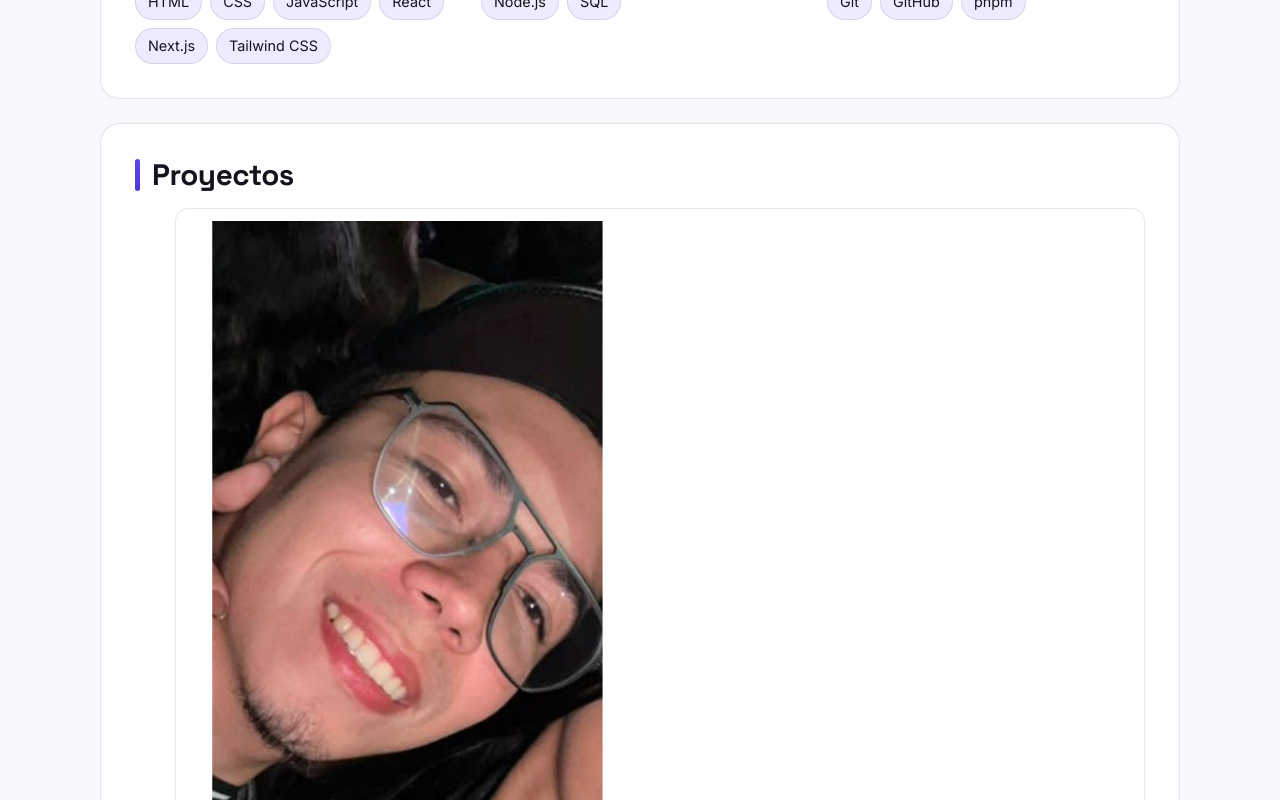
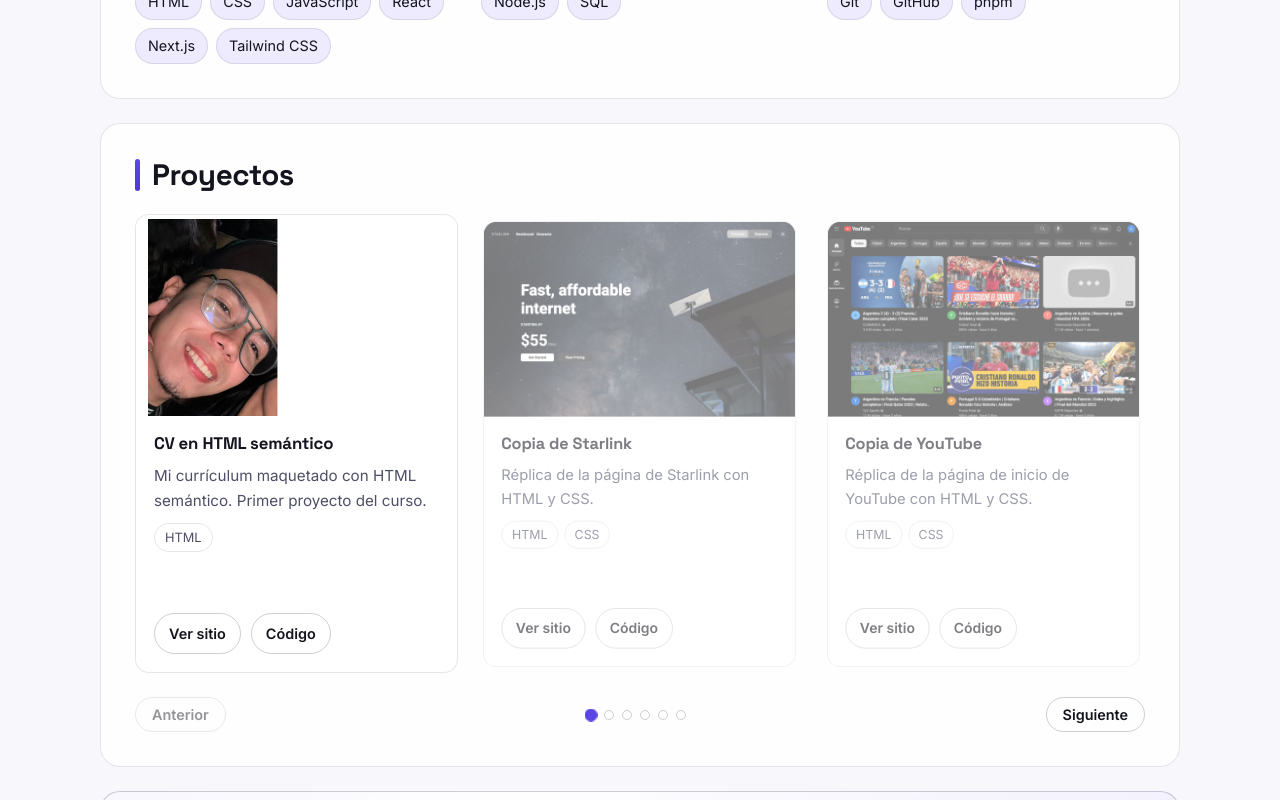
Before and after one commit to leninsio/portafolio, a Next.js app: page / in a window 1280 px wide. Shown: the part 860-1660 px from the top of the page. Built offline with nearby package versions, Linux system fonts and the light colour scheme.

Commit message:
style: refine animations and transitions

```diff
--- a/src/app/globals.css
+++ b/src/app/globals.css
@@ -165,6 +165,7 @@
 }
 
 .nav__link {
+  position: relative;
   display: block;
   padding: 8px 12px;
   border-radius: var(--radius-pill);
@@ -173,12 +174,35 @@
   text-decoration: none;
   white-space: nowrap;
   transition:
-    color 0.2s ease,
-    background-color 0.2s ease;
+    color 0.25s ease,
+    background-color 0.25s ease;
 }
 
-.nav__link:hover {
+.nav__link::after {
+  content: "";
+  position: absolute;
+  inset: auto 12px 4px;
+  height: 2px;
+  border-radius: var(--radius-pill);
+  background: var(--accent);
+  transform: scaleX(0);
+  transform-origin: left;
+  transition: transform 0.25s ease;
+}
+
+.nav__link:hover,
+.nav__link:focus-visible {
   background: var(--accent-soft);
+  color: var(--text);
+}
+
+.nav__link:hover::after,
+.nav__link:focus-visible::after,
+.nav__link[aria-current="true"]::after {
+  transform: scaleX(1);
+}
+
+.nav__link[aria-current="true"] {
   color: var(--text);
 }
 
@@ -222,6 +246,7 @@
   height: 420px;
   background: var(--glow);
   pointer-events: none;
+  animation: hero-glow 11s ease-in-out infinite alternate;
 }
 
 .hero > * {
@@ -273,19 +298,32 @@
   border-radius: var(--radius-pill);
   background: var(--accent-solid);
   color: var(--accent-text);
+  font-family: inherit;
   font-size: 0.95rem;
   font-weight: 600;
   text-decoration: none;
+  cursor: pointer;
   transition:
     transform 0.18s ease,
     background-color 0.18s ease,
     border-color 0.18s ease,
-    color 0.18s ease;
+    color 0.18s ease,
+    opacity 0.18s ease;
 }
 
 .button:hover {
   background: var(--accent-solid-hover);
   transform: translateY(-1px);
+}
+
+.button:active {
+  transform: scale(0.97);
+}
+
+.button:disabled {
+  cursor: not-allowed;
+  opacity: 0.45;
+  transform: none;
 }
 
 .button--ghost {
@@ -364,6 +402,16 @@
   border-radius: var(--radius-pill);
   background: var(--accent-soft);
   font-size: 0.9rem;
+  transition:
+    transform 0.2s ease,
+    border-color 0.2s ease,
+    background-color 0.2s ease;
+}
+
+.chips li:hover {
+  border-color: var(--accent);
+  background: var(--surface);
+  transform: translateY(-2px);
 }
 
 @media (min-width: 760px) {
@@ -375,18 +423,105 @@
 
 /* Projects ------------------------------------------------------------- */
 
-.projects {
-  display: grid;
-  grid-template-columns: 1fr;
+.carousel {
+  position: relative;
+  margin-top: 22px;
+}
+
+.carousel:focus-visible {
+  border-radius: var(--radius-md);
+  outline: 2px solid var(--focus);
+  outline-offset: 6px;
+}
+
+.carousel__track {
+  display: flex;
   gap: 20px;
-  margin: 22px 0 0;
+  margin: 0;
+  padding: 0 0 6px;
+  overflow-x: auto;
+  list-style: none;
+  scroll-snap-type: x mandatory;
+  scrollbar-width: none;
+}
+
+.carousel__track::-webkit-scrollbar {
+  display: none;
+}
+
+.carousel__slide {
+  flex: 0 0 100%;
+  scroll-snap-align: start;
+  transition:
+    opacity 0.35s ease,
+    transform 0.35s ease;
+}
+
+.carousel__controls {
+  display: flex;
+  align-items: center;
+  justify-content: space-between;
+  gap: 12px;
+  margin-top: 18px;
+}
+
+.carousel__nav {
+  padding: 8px 16px;
+  font-size: 0.9rem;
+}
+
+.carousel__dots {
+  display: flex;
+  flex-wrap: wrap;
+  justify-content: center;
+  gap: 8px;
+}
+
+.carousel__dot {
+  width: 10px;
+  height: 10px;
   padding: 0;
-  list-style: none;
+  border: 1px solid var(--border-strong);
+  border-radius: var(--radius-pill);
+  background: transparent;
+  cursor: pointer;
+  transition:
+    transform 0.2s ease,
+    background-color 0.2s ease,
+    border-color 0.2s ease;
+}
+
+.carousel__dot:hover {
+  border-color: var(--accent);
+}
+
+.carousel__dot[aria-current="true"] {
+  border-color: var(--accent);
+  background: var(--accent);
+  transform: scale(1.3);
+}
+
+@media (min-width: 768px) {
+  .carousel__slide {
+    flex-basis: calc((100% - 20px) / 2);
+  }
+}
+
+@media (min-width: 1100px) {
+  .carousel__slide {
+    flex-basis: calc((100% - 40px) / 3);
+  }
+
+  .js-ready .carousel__slide:not(.is-active) {
+    opacity: 0.55;
+    transform: scale(0.97);
+  }
 }
 
 .project {
   display: flex;
   flex-direction: column;
+  height: 100%;
   overflow: hidden;
   border: 1px solid var(--border);
   border-radius: var(--radius-md);
@@ -398,7 +533,7 @@
 }
 
 .project:hover {
-  border-color: var(--border-strong);
+  border-color: var(--accent);
   box-shadow: var(--shadow);
   transform: translateY(-4px);
 }
@@ -462,18 +597,6 @@
   font-size: 0.9rem;
 }
 
-@media (min-width: 680px) {
-  .projects {
-    grid-template-columns: repeat(2, minmax(0, 1fr));
-  }
-}
-
-@media (min-width: 1024px) {
-  .projects {
-    grid-template-columns: repeat(3, minmax(0, 1fr));
-  }
-}
-
 /* Contact -------------------------------------------------------------- */
 
 .section--contact {
@@ -481,8 +604,12 @@
   background-image: linear-gradient(
     150deg,
     var(--accent-soft),
-    transparent 65%
+    transparent 35%,
+    var(--accent-soft) 65%,
+    transparent
   );
+  background-size: 220% 220%;
+  animation: contact-shift 14s ease-in-out infinite alternate;
 }
 
 .contact__pitch {
@@ -519,35 +646,110 @@
 
 /* Motion --------------------------------------------------------------- */
 
-@keyframes rise {
+@keyframes reveal-up {
   from {
     opacity: 0;
-    transform: translateY(14px);
+    translate: 0 16px;
   }
   to {
     opacity: 1;
-    transform: translateY(0);
+    translate: 0 0;
   }
 }
 
-.page > * {
-  animation: rise 0.55s cubic-bezier(0.2, 0.7, 0.3, 1) both;
+@keyframes hero-in {
+  from {
+    opacity: 0;
+    translate: 0 12px;
+  }
+  to {
+    opacity: 1;
+    translate: 0 0;
+  }
 }
 
-.page > *:nth-child(2) {
-  animation-delay: 0.06s;
+@keyframes hero-glow {
+  from {
+    transform: translate3d(-3%, -2%, 0) scale(1);
+  }
+  to {
+    transform: translate3d(3%, 2%, 0) scale(1.08);
+  }
 }
 
-.page > *:nth-child(3) {
+@keyframes contact-shift {
+  from {
+    background-position: 0% 50%;
+  }
+  to {
+    background-position: 100% 50%;
+  }
+}
+
+.hero__monogram,
+.hero__name,
+.hero__role,
+.hero__actions {
+  animation: hero-in 0.6s cubic-bezier(0.2, 0.7, 0.3, 1) both;
+}
+
+.hero__monogram {
+  animation-delay: 0.05s;
+}
+
+.hero__name {
   animation-delay: 0.12s;
 }
 
-.page > *:nth-child(4) {
-  animation-delay: 0.18s;
+.hero__role {
+  animation-delay: 0.19s;
 }
 
-.page > *:nth-child(5) {
-  animation-delay: 0.24s;
+.hero__actions {
+  animation-delay: 0.26s;
+}
+
+.js-ready .reveal:not(.is-visible),
+.js-ready .reveal:not(.is-visible) .chips li,
+.js-ready .reveal:not(.is-visible) .carousel__slide .project {
+  opacity: 0;
+}
+
+.reveal.is-visible {
+  animation: reveal-up 0.55s cubic-bezier(0.2, 0.7, 0.3, 1) both;
+}
+
+.reveal.is-visible .chips li {
+  animation: reveal-up 0.45s ease both;
+}
+
+.reveal.is-visible .carousel__slide .project {
+  animation: reveal-up 0.5s ease both;
+}
+
+.reveal.is-visible .chips li:nth-child(2),
+.reveal.is-visible .carousel__slide:nth-child(2) .project {
+  animation-delay: 0.05s;
+}
+
+.reveal.is-visible .chips li:nth-child(3),
+.reveal.is-visible .carousel__slide:nth-child(3) .project {
+  animation-delay: 0.1s;
+}
+
+.reveal.is-visible .chips li:nth-child(4),
+.reveal.is-visible .carousel__slide:nth-child(4) .project {
+  animation-delay: 0.15s;
+}
+
+.reveal.is-visible .chips li:nth-child(5),
+.reveal.is-visible .carousel__slide:nth-child(5) .project {
+  animation-delay: 0.2s;
+}
+
+.reveal.is-visible .chips li:nth-child(6),
+.reveal.is-visible .carousel__slide:nth-child(6) .project {
+  animation-delay: 0.25s;
 }
 
 @media (prefers-reduced-motion: reduce) {
@@ -561,4 +763,14 @@
     animation: none !important;
     transition: none !important;
   }
+
+  .js-ready .reveal,
+  .js-ready .reveal:not(.is-visible),
+  .js-ready .reveal:not(.is-visible) .chips li,
+  .js-ready .reveal:not(.is-visible) .carousel__slide .project,
+  .js-ready .carousel__slide:not(.is-active) {
+    opacity: 1 !important;
+    translate: none !important;
+    transform: none !important;
+  }
 }
```
